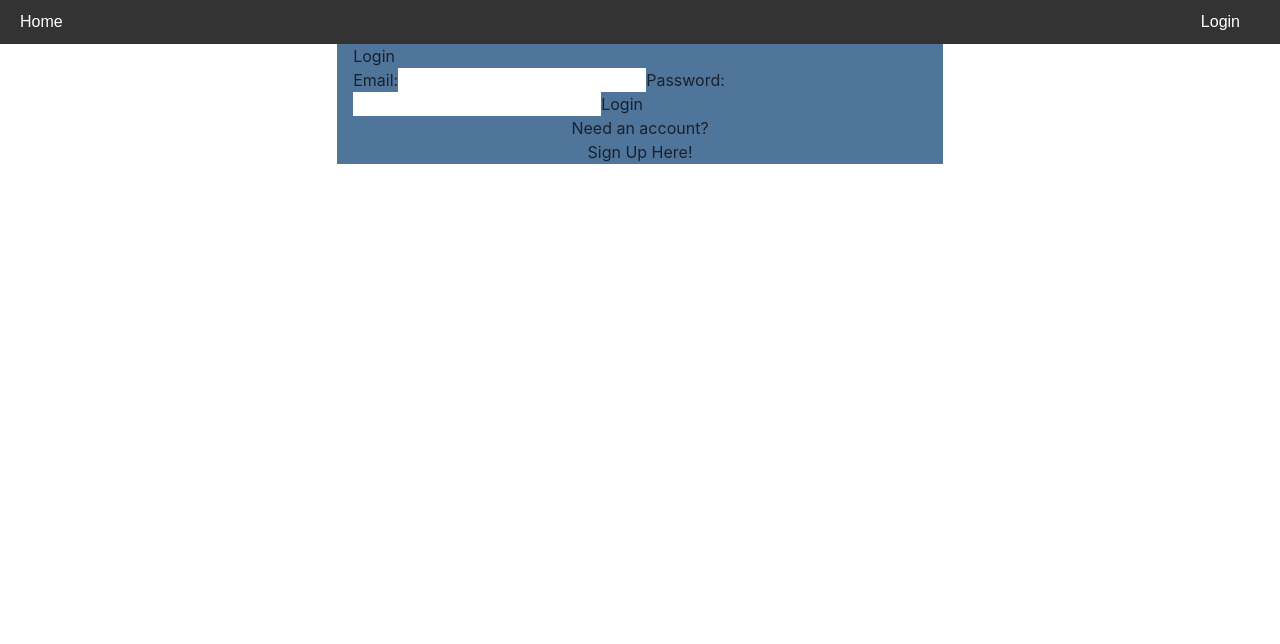
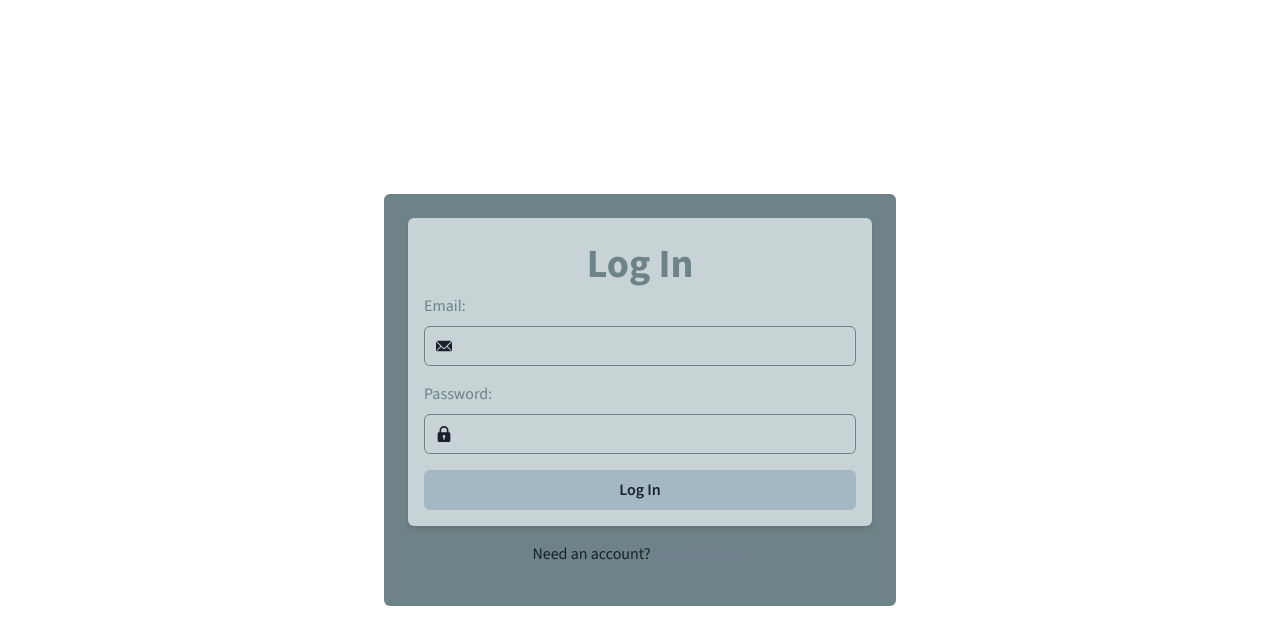
Before and after one commit to GuavaGamers/ToDoApp, a React (Vite) app in the folder client/: page / in a window 1280 px wide. Shown: the top 644 px of the page. Built offline with nearby package versions, Linux system fonts and the light colour scheme; no server answers.

Commit message:
added chakra components, removed navbar from auth page

```diff
--- a/client/src/App.jsx
+++ b/client/src/App.jsx
@@ -1,15 +1,7 @@
 // App.js
-import {
-  BrowserRouter,
-  Routes,
-  Route,
-  Link,
-  Navigate,
-  useNavigate,
-} from 'react-router-dom';
+import { Routes, Route, useNavigate } from 'react-router-dom';
 import axios from 'axios';
 import { useState, useEffect } from 'react';
-import Login from './components/auth/Login';
 import HomePage from './components/HomePage';
 import NavBar from './components/NavBar';
 import User from './components/User';
@@ -52,17 +44,19 @@ function App() {
 
   return (
     <>
-      <NavBar
-        isLoggedIn={isLoggedIn}
-        handleLogout={handleLogout}
-        loggedInUser={loggedInUser}
-      />
       <Routes>
         <Route
           path="/"
           element={
             isLoggedIn ? (
-              <HomePage />
+              <>
+                <NavBar
+                  isLoggedIn={isLoggedIn}
+                  handleLogout={handleLogout}
+                  loggedInUser={loggedInUser}
+                />
+                <HomePage />
+              </>
             ) : (
               <AuthPage handleLogin={handleLogin} isLoggedIn={isLoggedIn} />
             )
--- a/client/src/components/auth/Auth.css
+++ b/client/src/components/auth/Auth.css
@@ -1,12 +1,21 @@
+@import url('https://fonts.googleapis.com/css2?family=Source+Sans+3:ital,wght@0,200..900;1,200..900&display=swap');
+
 /* .login-signup-container {
   align-items: center;
   display: flex;
   flex-direction: column;
-  height: 100vh;
   justify-content: center;
-}
+} */
 
-.form-container {
+/* .form-container {
   display: flex;
   flex-direction: column;
 } */
+
+#main-container {
+  font-family: 'Source Sans 3', sans-serif;
+  display: flex;
+  justify-content: center;
+  align-items: center;
+  height: 100vh;
+}
--- a/client/src/components/auth/AuthPage.jsx
+++ b/client/src/components/auth/AuthPage.jsx
@@ -1,27 +1,48 @@
 import React, { useState } from 'react';
 import Login from './Login';
 import SignUp from './SignUp';
-import { Container } from '@chakra-ui/react';
-import { colors } from './colorConfig';
+import { Container, Box, Button, Text } from '@chakra-ui/react';
+import { colors } from './constants';
+import './Auth.css';
 
 const AuthPage = ({ handleLogin }) => {
   const [loginToggled, setLoginToggled] = useState(true);
+
   return (
-    <Container centerContent backgroundColor={colors.blue}>
+    <div id="main-container">
+      <Container
+        maxW="lg"
+        centerContent
+        bg={colors.slateGray}
+        p={6}
+        borderRadius="md"
+        id="auth-page-container"
+      >
+        <Box w="full" textAlign="center" mb={4}>
           {loginToggled ? (
             <>
               <Login handleLogin={handleLogin} />
-          <span>Need an account? </span>
-          <button onClick={() => setLoginToggled(false)}>Sign Up Here!</button>
+              <Text mt={4}>
+                Need an account?{' '}
+                <Button variant="link" onClick={() => setLoginToggled(false)}>
+                  Sign Up Here!
+                </Button>
+              </Text>
             </>
           ) : (
             <>
               <SignUp handleLogin={handleLogin} />
-          <span>Already have an account? </span>
-          <button onClick={() => setLoginToggled(true)}>Log in here!</button>
+              <Text mt={4}>
+                Already have an account?{' '}
+                <Button variant="link" onClick={() => setLoginToggled(true)}>
+                  Log in here!
+                </Button>
+              </Text>
             </>
           )}
+        </Box>
       </Container>
+    </div>
   );
 };
 
--- /dev/null
+++ b/client/src/components/auth/CommonHeader.jsx
@@ -0,0 +1,10 @@
+import React from 'react';
+import { Heading } from '@chakra-ui/react';
+
+const CommonHeader = ({ text, size, color }) => {
+  return (
+    <p style={{ fontSize: size, color: color, fontWeight: 'bold' }}>{text}</p>
+  );
+};
+
+export default CommonHeader;
--- a/client/src/components/auth/Login.jsx
+++ b/client/src/components/auth/Login.jsx
@@ -1,7 +1,18 @@
-// Login.js
 import React, { useState } from 'react';
 import { useNavigate } from 'react-router-dom';
 import axios from 'axios';
+import {
+  Box,
+  Button,
+  FormControl,
+  FormLabel,
+  Input,
+  InputGroup,
+  InputLeftElement,
+} from '@chakra-ui/react';
+import CommonHeader from './CommonHeader';
+import { colors } from './constants';
+import { EmailIcon, LockIcon } from '@chakra-ui/icons';
 
 const Login = ({ handleLogin }) => {
   const [email, setEmail] = useState('');
@@ -27,28 +38,53 @@ const Login = ({ handleLogin }) => {
   };
 
   return (
-    <div className="login-signup-container">
-      <h2>Login</h2>
-      <form className="form-container" onSubmit={handleSubmit}>
-        <label className="form-label">Email:</label>
-        <input
+    <Box p={4} bg={colors.silver} borderRadius="md" boxShadow="md">
+      <CommonHeader text="Log In" size="30pt" color={colors.slateGray} />
+      <form onSubmit={handleSubmit}>
+        <FormControl id="email" mb={4}>
+          <FormLabel color={colors.slateGray}>Email: </FormLabel>
+          <InputGroup>
+            <InputLeftElement>
+              <EmailIcon color={colors.raisin} />
+            </InputLeftElement>
+            <Input
+              borderColor={colors.slateGray}
+              focusBorderColor={colors.powderBlue}
+              color={colors.slateGray}
               type="email"
               value={email}
               onChange={(e) => setEmail(e.target.value)}
               required
             />
-        <label>Password:</label>
-        <input
+          </InputGroup>
+        </FormControl>
+        <FormControl id="password" mb={4}>
+          <FormLabel color={colors.slateGray}>Password: </FormLabel>
+          <InputGroup>
+            <InputLeftElement>
+              <LockIcon color={colors.raisin} />
+            </InputLeftElement>
+            <Input
+              borderColor={colors.slateGray}
+              focusBorderColor={colors.powderBlue}
+              color={colors.slateGray}
               type="password"
               value={password}
               onChange={(e) => setPassword(e.target.value)}
               required
             />
-        <button className="btn" type="submit">
-          Login
-        </button>
+          </InputGroup>
+        </FormControl>
+        <Button
+          type="submit"
+          color={colors.raisin}
+          backgroundColor={colors.powderBlue}
+          w="full"
+        >
+          Log In
+        </Button>
       </form>
-    </div>
+    </Box>
   );
 };
 
--- a/client/src/components/auth/SignUp.jsx
+++ b/client/src/components/auth/SignUp.jsx
@@ -1,7 +1,18 @@
 import React, { useState } from 'react';
 import { useNavigate } from 'react-router-dom';
 import axios from 'axios';
-import './Auth.css';
+import {
+  Box,
+  Button,
+  FormControl,
+  FormLabel,
+  Input,
+  InputGroup,
+  InputLeftElement,
+} from '@chakra-ui/react';
+import { colors } from './constants';
+import CommonHeader from './CommonHeader';
+import { EmailIcon, LockIcon, StarIcon } from '@chakra-ui/icons';
 
 const SignUp = ({ handleLogin }) => {
   const [email, setEmail] = useState('');
@@ -20,45 +31,79 @@ const SignUp = ({ handleLogin }) => {
 
     try {
       const response = await axios.post('/api/auth/signup', body);
-      console.log('signup successful', response.data);
-      // login after sign up is successful
+      console.log('Signup successful', response.data);
       handleLogin();
       navigate('/');
     } catch (error) {
-      console.error('signup failed', error);
+      console.error('Signup failed', error);
     }
   };
 
   return (
-    <div className="login-signup-container">
-      <h2>Sign Up</h2>
-      <form className="form-container" onSubmit={handleSubmit}>
-        <label className="form-label">Email: </label>
-        <input
+    <Box p={4} bg={colors.silver} borderRadius="md" boxShadow="md">
+      <CommonHeader text="Sign Up" color={colors.slateGray} size="30pt" />
+      <form onSubmit={handleSubmit}>
+        <FormControl id="email" mb={4}>
+          <FormLabel color={colors.slateGray}>Email</FormLabel>
+          <InputGroup>
+            <InputLeftElement>
+              <EmailIcon color={colors.raisin} />
+            </InputLeftElement>
+            <Input
+              borderColor={colors.slateGray}
+              focusBorderColor={colors.powderBlue}
+              color={colors.slateGray}
               type="email"
               value={email}
               onChange={(e) => setEmail(e.target.value)}
               required
             />
-        <label className="form-label">Password: </label>
-        <input
+          </InputGroup>
+        </FormControl>
+        <FormControl id="password" mb={4}>
+          <FormLabel color={colors.slateGray}>Password</FormLabel>
+          <InputGroup>
+            <InputLeftElement>
+              <LockIcon color={colors.raisin} />
+            </InputLeftElement>
+            <Input
+              borderColor={colors.slateGray}
+              focusBorderColor={colors.powderBlue}
+              color={colors.slateGray}
               type="password"
               value={password}
               onChange={(e) => setPassword(e.target.value)}
               required
             />
-        <label className="form-label">Username: </label>
-        <input
+          </InputGroup>
+        </FormControl>
+        <FormControl id="username" mb={4}>
+          <FormLabel color={colors.slateGray}>Username</FormLabel>
+          <InputGroup>
+            <InputLeftElement>
+              <StarIcon color={colors.raisin} />
+            </InputLeftElement>
+            <Input
+              borderColor={colors.slateGray}
+              focusBorderColor={colors.powderBlue}
+              color={colors.slateGray}
               type="text"
               value={username}
               onChange={(e) => setUsername(e.target.value)}
               required
             />
-        <button className="btn" type="submit">
+          </InputGroup>
+        </FormControl>
+        <Button
+          type="submit"
+          color={colors.raisin}
+          backgroundColor={colors.powderBlue}
+          w="full"
+        >
           Sign Up
-        </button>
+        </Button>
       </form>
-    </div>
+    </Box>
   );
 };
 
--- a/client/src/components/auth/colorConfig.js
+++ /dev/null
@@ -1,3 +0,0 @@
-export const colors = {
-  blue: '#4f759b',
-};
--- /dev/null
+++ b/client/src/components/auth/constants.js
@@ -0,0 +1,7 @@
+export const colors = {
+  seasalt: '#fcfafaff',
+  silver: '#c8d3d5ff',
+  powderBlue: '#a4b8c4ff',
+  slateGray: '#6e8387ff',
+  raisin: '#1a202c',
+};
--- a/package.json
+++ b/package.json
@@ -12,6 +12,7 @@
   "author": "",
   "license": "ISC",
   "dependencies": {
+    "@chakra-ui/icons": "^2.1.1",
     "@chakra-ui/react": "^2.8.2",
     "@emotion/react": "^11.11.4",
     "@emotion/styled": "^11.11.5",
```
Also changed, not shown: 1 other file (tests, documents, lock files or other folders). Lines whose indentation alone changed are shown as unchanged.
